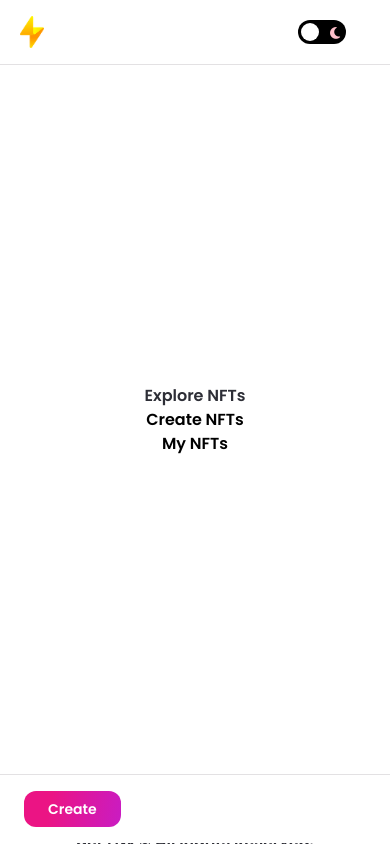
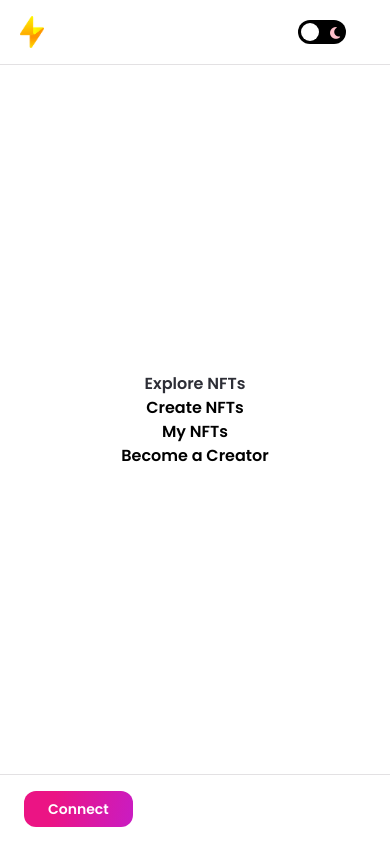
Before and after one commit to PSkinnerTech/nfc_enabled_nft_marketplace, a Next.js app: page / in a window 390 px wide. Both pictures are taken after a click on the picture 361 px from the left and 32 px from the top of the page. Shown: the top 844 px of the page. Built offline with nearby package versions, Linux system fonts and the light colour scheme.

Commit message:
Finished the Top Creators Scrolling Banner. Will circle back to connect active profiles once the creator profiles is finished being created.

```diff
--- /dev/null
+++ b/components/CreatorCard.jsx
@@ -0,0 +1,44 @@
+import React from 'react';
+import Image from 'next/image';
+
+import images from '../assets';
+
+const CreatorCard = ({ rank, creatorImage, creatorName, creatorEths }) => (
+  <div className="min-w-190 minlg:min-w-240 dark:bg-nft-black-3 bg-white border dark:border-nft-black-1 border-nft-gray-1 rounded-3xl flex flex-col p-4 m-4">
+    <div className="w-8 h-8 minlg:w-10 minlg:h-10 bg-nft-red-violet flexCenter rounded-full">
+      <p className="font-poppins text-white font-semibold text-base minlg:text-lg">
+        {rank}
+      </p>
+    </div>
+    <div className="my-2 flex justify-center">
+      <div className="relative w-20 h-20 minlg:w-28 minlg:h-28">
+        <Image
+          src={creatorImage}
+          layout="fill"
+          object="cover"
+          alt="creatorName"
+          className="rounded-full"
+        />
+        <div className="absolute w-4 h-4 minlg:w-7 minlg:h-7 bottom-2 right-0">
+          <Image
+            src={images.tick}
+            layout="fill"
+            objectFit="contain"
+            alt="tick"
+          />
+        </div>
+      </div>
+    </div>
+
+    <div className="mt-3 minlg:mt-7 text-center flexCenter flex-col">
+      <p className="font-poppins dark:text-white text-nft-black-1 font-semibold text-base">
+        {creatorName}
+      </p>
+      <p className="mt-1 font-poppins dark:text-white text-nft-black-1 font-semibold text-base">
+        {creatorEths} <span className="font-normal">ETH</span>
+      </p>
+    </div>
+  </div>
+);
+
+export default CreatorCard;
--- a/components/Navbar.jsx
+++ b/components/Navbar.jsx
@@ -18,10 +18,14 @@ const MenuItems = ({ isMobile, active }) => {
         return '/created-nfts';
       case 2:
         return '/my-nfts';
+      case 3:
+        return 'https://app.deform.cc/form/3e5434ba-4018-430a-bfa6-171bfb825fbd/';
       default:
         return '/';
     }
   };
+
+  const isExternalLink = (i) => i === 3;
 
   return (
     <ul
@@ -29,7 +33,8 @@ const MenuItems = ({ isMobile, active }) => {
         isMobile && 'flex-col h-full'
       }`}
     >
-      {['Explore NFTs', 'Create NFTs', 'My NFTs'].map((item, i) => (
+      {['Explore NFTs', 'Create NFTs', 'My NFTs', 'Become a Creator'].map(
+        (item, i) => (
           <li
             key={i}
             className={`flex flex-row items-center font-poppins font-semibold text-base dark:hover:text-white hover:text-nft-dartk mx-3 ${
@@ -38,15 +43,26 @@ const MenuItems = ({ isMobile, active }) => {
                 : 'dark:text-nft-gray-3 text nft-gray-2'
             }`}
           >
+            {isExternalLink(i) ? (
+              <a
+                href={generateLink(i)}
+                target="_blank"
+                rel="noopener noreferrer"
+              >
+                {item}
+              </a>
+            ) : (
               <Link href={generateLink(i)}>{item}</Link>
+            )}
           </li>
-      ))}
+        )
+      )}
     </ul>
   );
 };
 
 const ButtonGroup = ({ setActive, router }) => {
-  const hasConnected = true;
+  const hasConnected = false;
 
   return hasConnected ? (
     <Button
--- a/components/index.js
+++ b/components/index.js
@@ -2,5 +2,6 @@ import Navbar from './Navbar';
 import Footer from './Footer';
 import Button from './Button';
 import Banner from './Banner';
+import CreatorCard from './CreatorCard';
 
-export { Navbar, Footer, Button, Banner };
+export { Navbar, Footer, Button, Banner, CreatorCard };
--- a/pages/index.js
+++ b/pages/index.js
@@ -1,6 +1,49 @@
-import { Banner } from '../components';
+import { useState, useEffect, useRef } from 'react';
+import Image from 'next/image';
+import { useTheme } from 'next-themes';
+import { Banner, CreatorCard } from '../components';
 
-const Home = () => (
+import images from '../assets';
+import { makeId } from '../utils/makeId';
+
+const Home = () => {
+  const [hideButtons, setHideButtons] = useState(false);
+  const parentRef = useRef(null);
+  const scrollRef = useRef(null);
+  console.log(makeId(3));
+  const { theme, light } = useTheme();
+
+  const handleScroll = (direction) => {
+    const { current } = scrollRef;
+
+    const scrollAmount = window.innerwidth > 1800 ? 270 : 210;
+
+    if (direction === 'left') {
+      current.scrollLeft -= scrollAmount;
+    } else {
+      current.scrollLeft += scrollAmount;
+    }
+  };
+
+  const isScrollable = () => {
+    const { current } = scrollRef;
+    const { current: parent } = parentRef;
+
+    if (current?.scrollWidth > parent?.clientWidth) {
+      setHideButtons(false);
+    } else {
+      setHideButtons(true);
+    }
+  };
+
+  useEffect(() => {
+    isScrollable();
+    window.addEventListener('resize', isScrollable);
+
+    return () => window.removeEventListener('resize', isScrollable);
+  });
+
+  return (
     <div className="flex justify-center sm:px-4 p-12">
       <div className="w-full minmd:w-4/5">
         <Banner
@@ -8,8 +51,59 @@ const Home = () => (
           childStyles="md:text-4xl sm:text-2xl sx:text-xl text-left"
           parentStyles="justify-start mb-6 h-72 sm:h-60 p-12 xs:p-4 xs:h-44 rounded-3xl"
         />
+        <div>
+          <h1 className="font-poppins dark:text-white text-nft-black-1 text-2xl minlg:text-4xl font-semibold ml-4 xs:ml-0">
+            The First Handpicked LYNx Creators (Currently Dummy Profiles)
+          </h1>
+          <div className="relative flex-1 max-w-full flex mt-3" ref={parentRef}>
+            <div
+              className="flex flex-row w-max overflow-x-scroll no-scrollbar select-none"
+              ref={scrollRef}
+            >
+              {[6, 7, 8, 9, 10].map((i) => (
+                <CreatorCard
+                  key={`creator-${i}`}
+                  rank={i}
+                  creatorImage={images[`creator${i}`]}
+                  creatorName={`0x${makeId(3)}...${makeId(4)}`}
+                  creatorEths={10 - i * 0.5}
+                />
+              ))}
+              ,
+              {!hideButtons && (
+                <>
+                  <div
+                    onClick={() => handleScroll('left')}
+                    className=" absolute w-8 h-8 minlg:w-12 minlg:h-12 top-45 cursor-pointer left-0"
+                  >
+                    <Image
+                      src={images.left}
+                      layout="fill"
+                      objectFit="contain"
+                      alt="left_arrow"
+                      className={theme === light && 'filter invert'}
+                    />
+                  </div>
+                  <div
+                    onClick={() => handleScroll('right')}
+                    className=" absolute w-8 h-8 minlg:w-12 minlg:h-12 top-45 cursor-pointer right-0"
+                  >
+                    <Image
+                      src={images.right}
+                      layout="fill"
+                      objectFit="contain"
+                      alt="right_arrow"
+                      className={theme === light && 'filter invert'}
+                    />
+                  </div>
+                </>
+              )}
+            </div>
+          </div>
+        </div>
       </div>
     </div>
   );
+};
 
 export default Home;
--- /dev/null
+++ b/utils/makeId.js
@@ -0,0 +1,10 @@
+export const makeId = (length) => {
+  let result = '';
+  const characters =
+    'ABCDEFGHIJKLMNOPQRSTUVWXYZabcdefghijklmnopqrstuvwxyz0123456789';
+  const charactersLength = characters.length;
+  for (let i = 0; i < length; i += 1) {
+    result += characters.charAt(Math.floor(Math.random() * charactersLength));
+  }
+  return result;
+};
```
Lines whose indentation alone changed are shown as unchanged.
